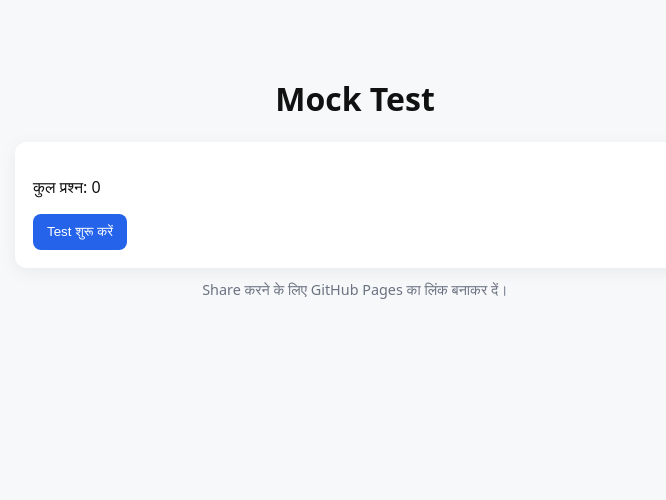
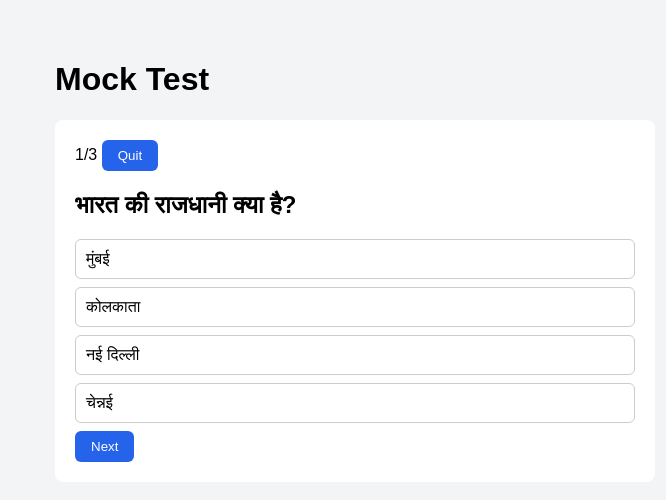
Before and after one commit to pranavshukla634-sys/mock-test-demo, a plain HTML site: page index.html in a window 1280 px wide. Both pictures are taken after a click on the button "Test शुरू करें". Shown: the whole page, without its empty margins (285-951 px from the left). Drawn offline with Linux system fonts and the light colour scheme.

Commit message:
Add files via upload

```diff
--- a/index.html
+++ b/index.html
@@ -10,12 +10,10 @@
   <main class="container">
     <h1>Mock Test</h1>
 
-
     <section id="start-screen" class="card">
       <p>कुल प्रश्न: <span id="total-questions">0</span></p>
       <button id="start-btn" class="btn">Test शुरू करें</button>
     </section>
-
 
     <section id="quiz" class="card hidden">
       <div id="q-header">
@@ -23,30 +21,20 @@
         <button id="quit-btn" class="btn small">Quit</button>
       </div>
 
-
-<h2 id="question-text">प्रश्न यहाँ आएगा</h2>
-
-
+      <h2 id="question-text"></h2>
       <div id="options" class="options"></div>
-
 
       <div class="controls">
         <button id="next-btn" class="btn" disabled>Next</button>
       </div>
     </section>
 
-
     <section id="result" class="card hidden">
       <h2>Result</h2>
       <p>आपका स्कोर: <span id="score">0</span> / <span id="score-total">0</span></p>
       <button id="retry-btn" class="btn">फिर से करें</button>
-<button id="share-btn" class="btn">Share Link</button>
     </section>
-
-
-<footer class="muted">Share करने के लिए GitHub Pages का लिंक बनाकर दें।</footer>
   </main>
-
 
   <script src="script.js"></script>
 </body>
--- a/script.js
+++ b/script.js
@@ -1,65 +1,87 @@
-// Simple mock-test engine. Questions array के साथ एडिट करें।
-d.addEventListener('click', ()=> selectOption(d, idx));
-d.addEventListener('keydown', (e)=>{ if(e.key === 'Enter') selectOption(d, idx)});
-optionsDiv.appendChild(d);
+const questions = [
+  { q: "भारत की राजधानी क्या है?", options: ["मुंबई", "कोलकाता", "नई दिल्ली", "चेन्नई"], answer: 2 },
+  { q: "5 + 7 = ?", options: ["11", "12", "13", "10"], answer: 1 },
+  { q: "सबसे बड़ा ग्रह कौन सा है?", options: ["पृथ्वी", "शनि", "बृहस्पति", "मंगल"], answer: 2 }
+];
+
+const startBtn = document.getElementById("start-btn");
+const startScreen = document.getElementById("start-screen");
+const quiz = document.getElementById("quiz");
+const qNumber = document.getElementById("q-number");
+const qTotal = document.getElementById("q-total");
+const totalQuestionsSpan = document.getElementById("total-questions");
+const questionText = document.getElementById("question-text");
+const optionsDiv = document.getElementById("options");
+const nextBtn = document.getElementById("next-btn");
+const result = document.getElementById("result");
+const scoreSpan = document.getElementById("score");
+const scoreTotal = document.getElementById("score-total");
+const retryBtn = document.getElementById("retry-btn");
+const quitBtn = document.getElementById("quit-btn");
+
+let current = 0;
+let score = 0;
+let selected = null;
+
+function init() {
+  totalQuestionsSpan.textContent = questions.length;
+  qTotal.textContent = questions.length;
+  scoreTotal.textContent = questions.length;
+}
+
+function showQuestion(i) {
+  const item = questions[i];
+  qNumber.textContent = i + 1;
+  questionText.textContent = item.q;
+  optionsDiv.innerHTML = "";
+  selected = null;
+  nextBtn.disabled = true;
+
+  item.options.forEach((opt, idx) => {
+    const div = document.createElement("div");
+    div.className = "option";
+    div.textContent = opt;
+    div.onclick = () => selectOption(div, idx);
+    optionsDiv.appendChild(div);
   });
 }
 
-
-function selectOption(elem, idx){
-// visual
-Array.from(optionsDiv.children).forEach(c=>c.classList.remove('selected'));
-elem.classList.add('selected');
+function selectOption(elem, idx) {
+  Array.from(optionsDiv.children).forEach(c => c.classList.remove("selected"));
+  elem.classList.add("selected");
   selected = idx;
   nextBtn.disabled = false;
 }
 
+startBtn.onclick = () => {
+  startScreen.classList.add("hidden");
+  quiz.classList.remove("hidden");
+  current = 0;
+  score = 0;
+  showQuestion(current);
+};
 
-startBtn.addEventListener('click', ()=>{
-startScreen.classList.add('hidden');
-quiz.classList.remove('hidden');
-current = 0; score = 0;
-showQuestion(current);
-});
-
-
-nextBtn.addEventListener('click', ()=>{
-if(selected === null) return;
-if(selected === questions[current].answer) score++;
+nextBtn.onclick = () => {
+  if (selected === null) return;
+  if (selected === questions[current].answer) score++;
   current++;
-if(current < questions.length){
+  if (current < questions.length) {
     showQuestion(current);
   } else {
-// finish
-quiz.classList.add('hidden');
-result.classList.remove('hidden');
+    quiz.classList.add("hidden");
+    result.classList.remove("hidden");
     scoreSpan.textContent = score;
   }
-});
+};
 
+retryBtn.onclick = () => {
+  result.classList.add("hidden");
+  startScreen.classList.remove("hidden");
+};
 
-retryBtn.addEventListener('click', ()=>{
-result.classList.add('hidden');
-startScreen.classList.remove('hidden');
-});
-
-
-quitBtn.addEventListener('click', ()=>{
-quiz.classList.add('hidden');
-startScreen.classList.remove('hidden');
-});
-
-
-shareBtn.addEventListener('click', ()=>{
-// copy current page url (works when hosted)
-if(navigator.clipboard){
-navigator.clipboard.writeText(location.href).then(()=>{
-alert('Link clipboard में कॉपी हो गया — अब आप इसे अपने दोस्तों को भेज सकते हैं।');
-}).catch(()=>{ alert('क्लिपबोर्ड एक्सेस नहीं हुआ, पेज URL कॉपी कर लें: ' + location.href)});
-} else {
-prompt('Copy this URL', location.href);
-}
-});
-
+quitBtn.onclick = () => {
+  quiz.classList.add("hidden");
+  startScreen.classList.remove("hidden");
+};
 
 init();
--- a/styles.css
+++ b/styles.css
@@ -1,14 +1,8 @@
-:root{ --bg:#f6f8fa; --card:#fff; --accent:#2563eb; --muted:#6b7280 }
-*{box-sizing:border-box}
-body{margin:0;font-family:system-ui,-apple-system,"Segoe UI",Roboto,'Noto Sans',"Helvetica Neue",Arial;background:var(--bg);color:#111}
-.container{max-width:720px;margin:36px auto;padding:20px}
-.card{background:var(--card);padding:18px;border-radius:12px;box-shadow:0 4px 18px rgba(16,24,40,0.06);margin-bottom:12px}
-h1{text-align:center}
-.btn{background:var(--accent);color:#fff;border:none;padding:10px 14px;border-radius:8px;cursor:pointer}
-.btn.small{padding:6px 10px;font-size:0.9rem}
-.hidden{display:none}
-.options{display:flex;flex-direction:column;gap:8px;margin-top:12px}
-.option{padding:10px;border-radius:8px;border:1px solid #e6e9ef;cursor:pointer}
-.option.selected{background:rgba(37,99,235,0.08);border-color:rgba(37,99,235,0.3)}
-.controls{margin-top:12px;display:flex;gap:8px;justify-content:flex-end}
-.muted{color:var(--muted);text-align:center;font-size:0.9rem;margin-top:8px}
+body { font-family: Arial, sans-serif; background:#f3f4f6; margin:0; }
+.container { max-width: 600px; margin: 20px auto; padding: 20px; }
+.card { background:white; padding:20px; border-radius:8px; margin-bottom:20px; }
+.hidden { display:none; }
+.btn { background:#2563eb; color:white; padding:8px 16px; border:none; border-radius:6px; cursor:pointer; }
+.options { margin-top:12px; }
+.option { padding:10px; border:1px solid #ccc; border-radius:6px; margin-bottom:8px; cursor:pointer; }
+.option.selected { background:#dbeafe; border-color:#2563eb; }
```
Lines whose indentation alone changed are shown as unchanged.
